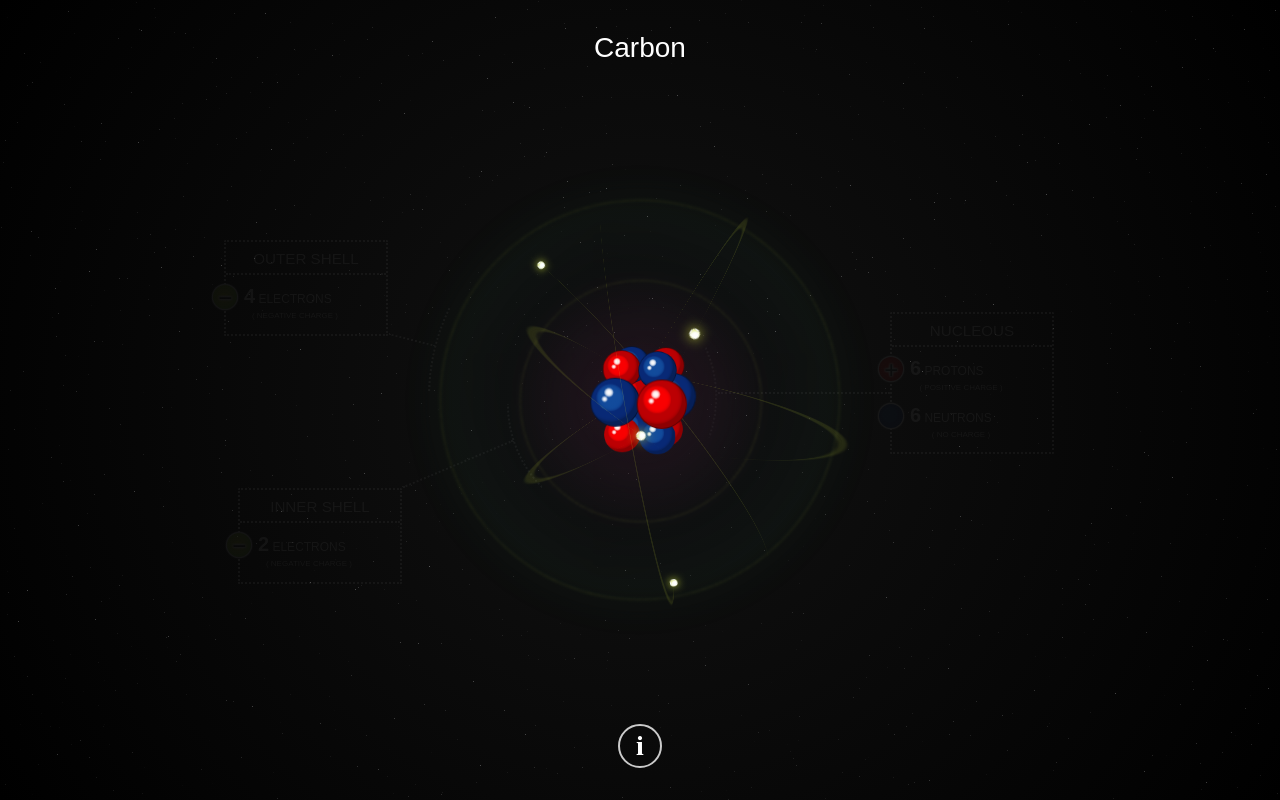
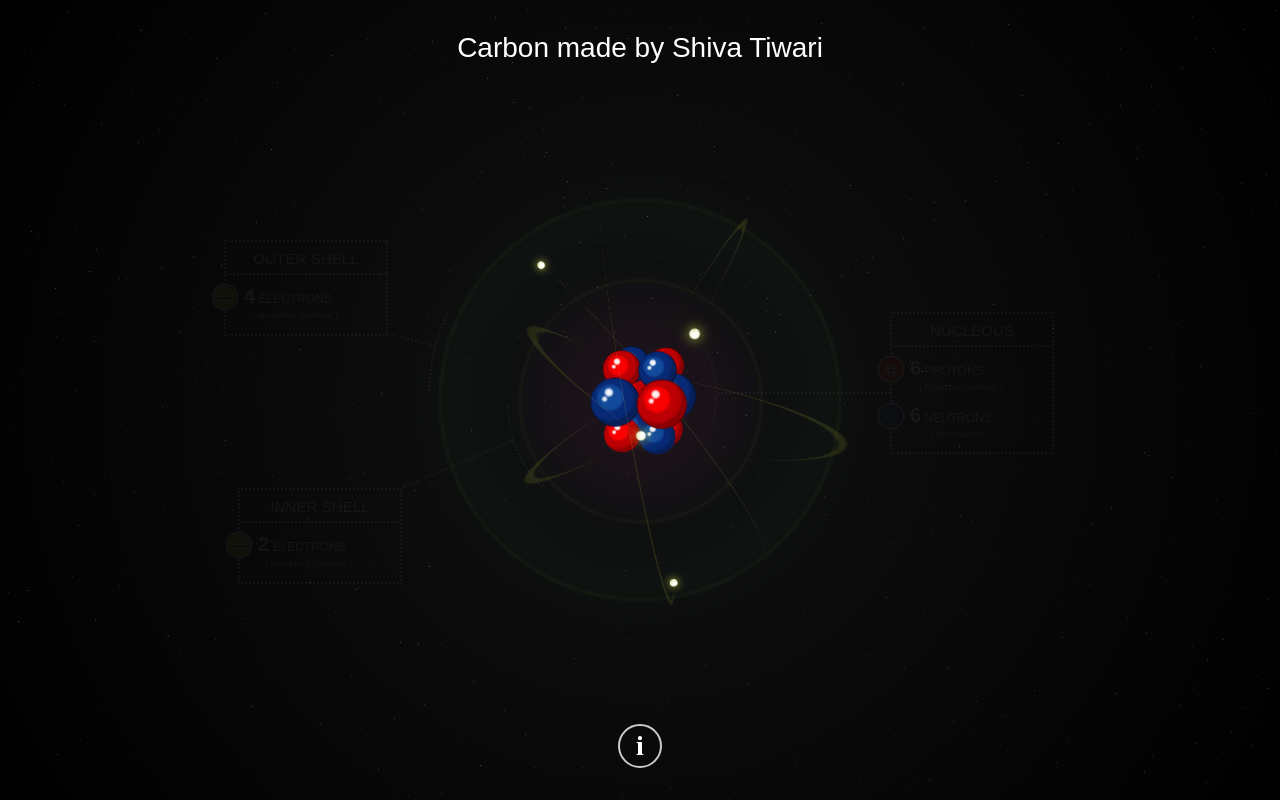
Before and after one commit to editorshiva/Web-Design-Projects, a plain HTML site: page Atom Structure/index.html in a window 1280 px wide. Drawn offline with nearby package versions, Linux system fonts and the light colour scheme.

Commit message:
made change in html

```diff
--- a/Atom Structure/index.html
+++ b/Atom Structure/index.html
@@ -8,7 +8,7 @@
 </head>
 
 <body>
-  <h1>Carbon</h1>
+  <h1>Carbon made by Shiva Tiwari</h1>
   <div class="atom">
     <div class="nucleous">
       <div class="row">
```
